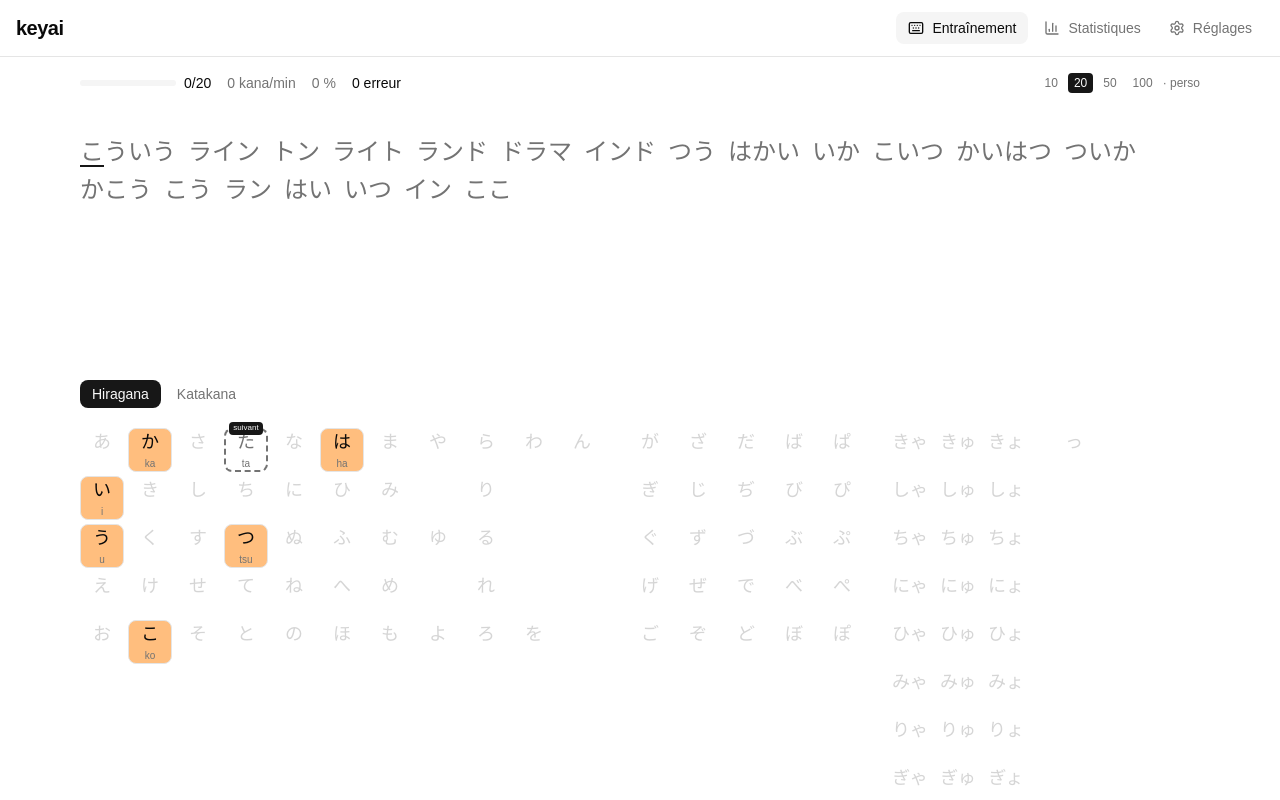
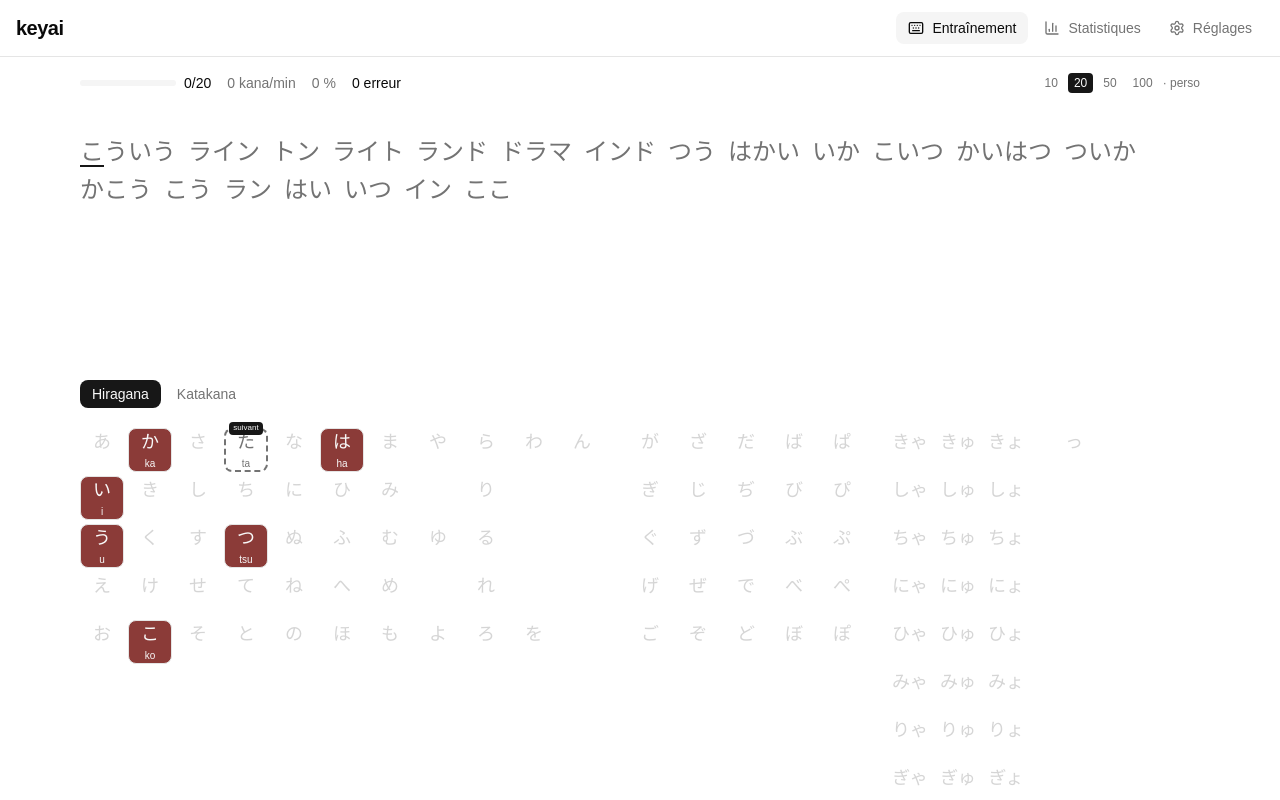
Before and after one commit to mumpkin/keyai, a React (Vite) app in the folder apps/app/: page / in a window 1280 px wide. Shown: the top 800 px of the page. Built offline with nearby package versions, Linux system fonts and the light colour scheme.

Commit message:
Warm the mastery colours from dark red to green
Co-Authored-By: Claude Opus 5.5 <noreply@anthropic.com>

```diff
--- a/apps/app/src/features/kana-table/kana-cell.tsx
+++ b/apps/app/src/features/kana-table/kana-cell.tsx
@@ -1,6 +1,10 @@
 import { findKana } from '@keyai/core/kana';
 import { cva } from 'class-variance-authority';
-import { type KanaDisplayState, masteryColorOf } from './kana-states.ts';
+import {
+	type KanaDisplayState,
+	masteryColorOf,
+	masteryTextColorOf,
+} from './kana-states.ts';
 
 const cellVariants = cva(
 	'group relative flex size-11 flex-col items-center justify-center rounded-md border font-kana text-lg focus-visible:outline-2',
@@ -17,8 +21,12 @@ const cellVariants = cva(
 	},
 );
 
-const romajiVariants = cva('font-sans text-[10px] text-muted-foreground', {
+const romajiVariants = cva('font-sans text-[10px]', {
 	variants: {
+		isColoured: {
+			true: '',
+			false: 'text-muted-foreground',
+		},
 		visibility: {
 			always: 'visible',
 			onHover:
@@ -73,14 +81,18 @@ export function KanaCell({ kana, state, score }: KanaCellProps) {
 		return <span className="size-11" />;
 	}
 	const badge = STATE_BADGES[state];
+	const isColoured = COLOURED_STATES.has(state);
 	return (
 		<button
 			type="button"
 			className={cellVariants({ state })}
 			title={titleOf(kana, state, score)}
 			style={
-				COLOURED_STATES.has(state)
-					? { backgroundColor: masteryColorOf(score) }
+				isColoured
+					? {
+							backgroundColor: masteryColorOf(score),
+							color: masteryTextColorOf(score),
+						}
 					: undefined
 			}
 		>
@@ -92,6 +104,7 @@ export function KanaCell({ kana, state, score }: KanaCellProps) {
 			{kana}
 			<span
 				className={romajiVariants({
+					isColoured,
 					visibility: ROMAJI_ALWAYS_VISIBLE.has(state)
 						? 'always'
 						: 'onHover',
--- a/apps/app/src/features/kana-table/kana-states.ts
+++ b/apps/app/src/features/kana-table/kana-states.ts
@@ -9,10 +9,19 @@ export type KanaDisplayState =
 
 const PERCENT = 100;
 
-/** Background of a kana, from orange to green with its mastery (C8). */
+/** Below this score, light text has the better contrast on the background. */
+const LIGHT_TEXT_MAX_SCORE = 0.45;
+
+/** Background of a kana, from dark red to green with its mastery (C8). */
 export function masteryColorOf(score: number): string {
 	const low = Math.round((1 - score) * PERCENT);
 	return `color-mix(in oklch, var(--mastery-low) ${low}%, var(--mastery-high))`;
+}
+
+export function masteryTextColorOf(score: number): string {
+	return score < LIGHT_TEXT_MAX_SCORE
+		? 'var(--mastery-text-light)'
+		: 'var(--mastery-text-dark)';
 }
 
 export interface KanaStateContext {
--- a/apps/app/src/styles/app.css
+++ b/apps/app/src/styles/app.css
@@ -135,8 +135,10 @@
 
 :root {
 	--kana-size: 24px;
-	--mastery-low: oklch(0.86 0.12 60);
-	--mastery-high: oklch(0.86 0.15 150);
+	--mastery-low: oklch(0.46 0.11 25);
+	--mastery-high: oklch(0.72 0.09 150);
+	--mastery-text-light: oklch(0.98 0 0);
+	--mastery-text-dark: oklch(0.2 0 0);
 	--background: oklch(1 0 0);
 	--foreground: oklch(0.145 0 0);
 	--card: oklch(1 0 0);
@@ -172,8 +174,6 @@
 }
 
 .dark {
-	--mastery-low: oklch(0.45 0.1 60);
-	--mastery-high: oklch(0.45 0.12 150);
 	--background: oklch(0.145 0 0);
 	--foreground: oklch(0.985 0 0);
 	--card: oklch(0.205 0 0);
```
Also changed, not shown: 2 other files (tests, documents, lock files or other folders).
